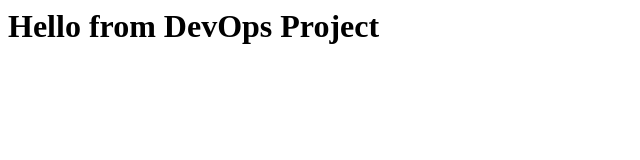
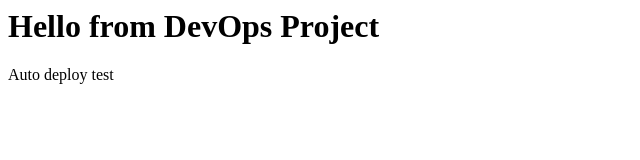
Before and after one commit to BharaniDRamakrishnan/devops-, a plain HTML site: page index.html in a window 1280 px wide. Shown: the full height of the page, 0-640 px from the left. Drawn offline with Linux system fonts and the light colour scheme.

Commit message:
testing automation

```diff
--- a/index.html
+++ b/index.html
@@ -1 +1,2 @@
 <h1>Hello from DevOps Project </h1>
+<p>Auto deploy test </p>
```
